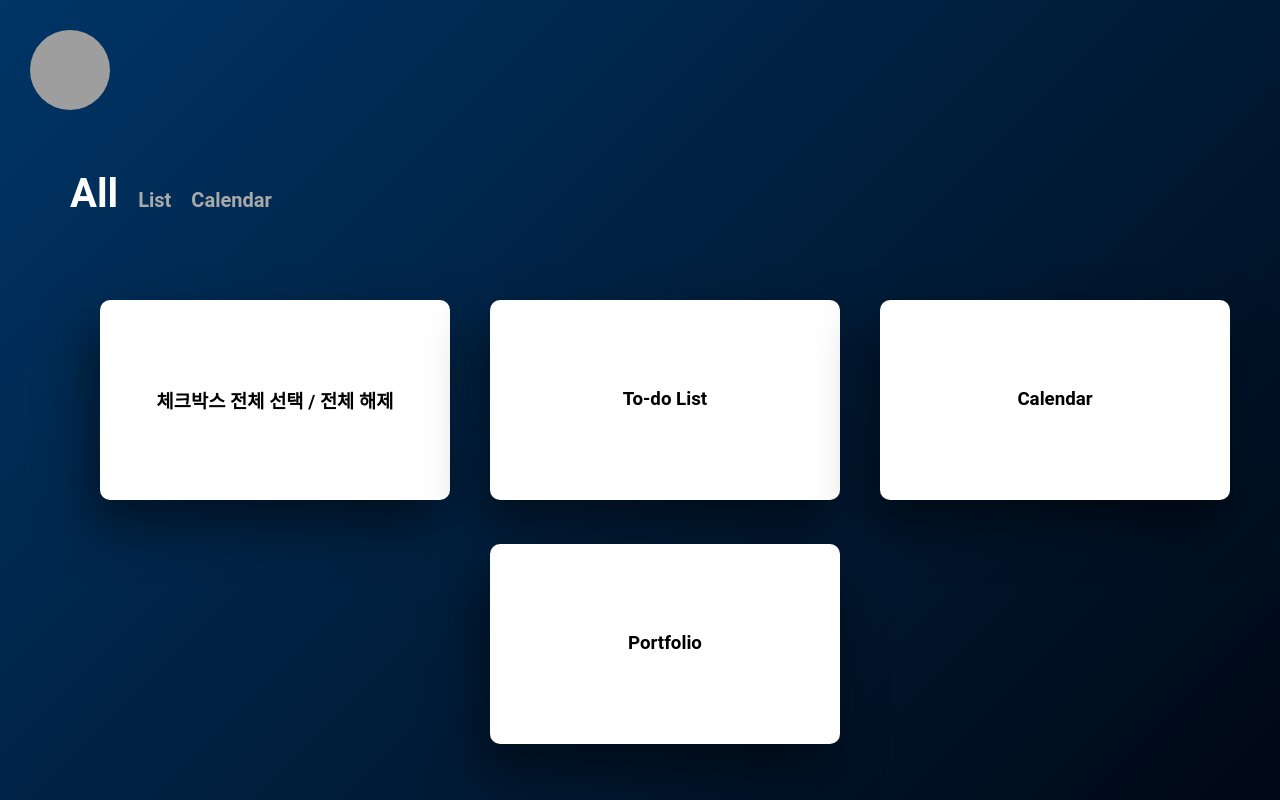
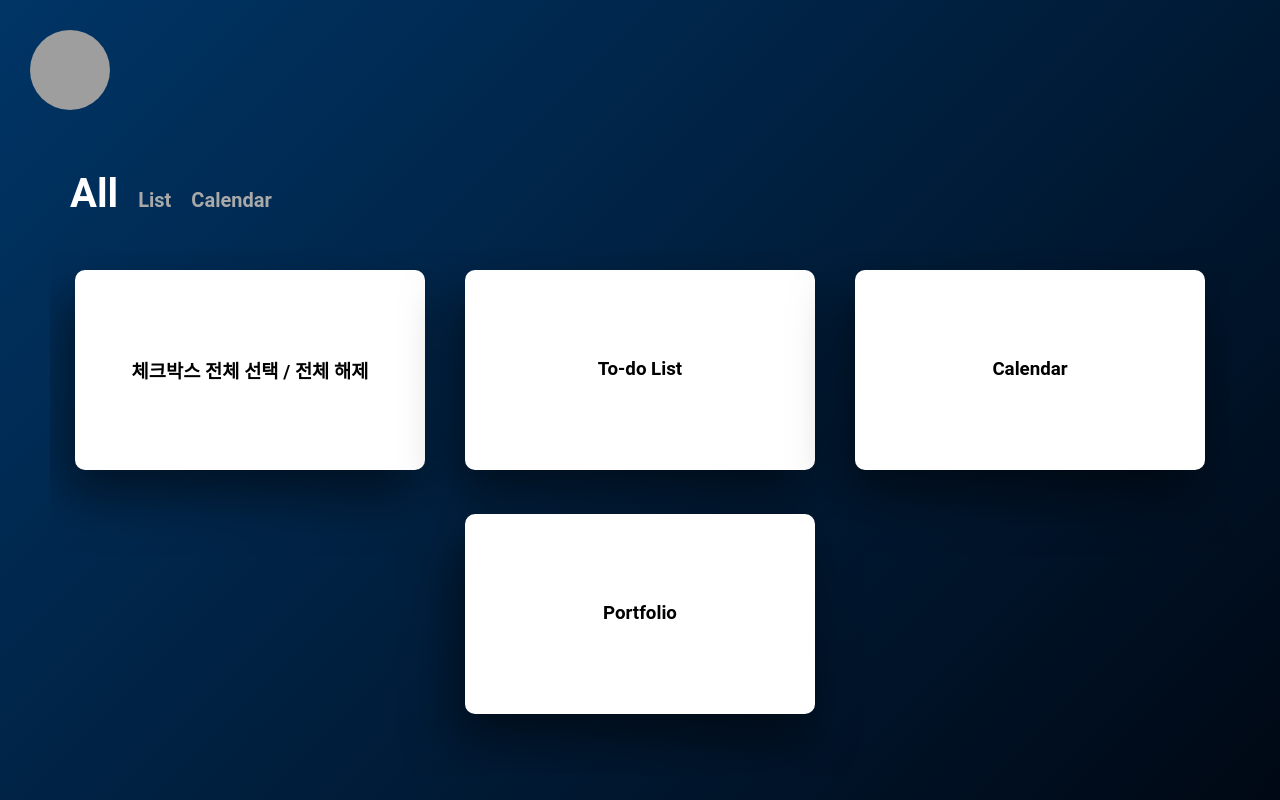
Before and after one commit to wlsdhr0831/wlsdhr0831, a React app: page /wlsdhr0831/main in a window 1280 px wide. Built offline with nearby package versions, Linux system fonts and the light colour scheme; grey boxes are pictures that could not be loaded.

Commit message:
add scrollbar css

```diff
--- a/public/index.html
+++ b/public/index.html
@@ -12,6 +12,7 @@
         margin: 0px;
         background: linear-gradient(135deg, #003566, #000814);
         transition: all 0.5s ease-in;
+        overflow: hidden;
       }
 
       #app{
--- a/src/components/home/List.js
+++ b/src/components/home/List.js
@@ -1,6 +1,24 @@
 import React from 'react';
 import ListItem from './ListItem';
 import FlexBox from '../common/FlexBox';
+import styled from 'styled-components';
+
+const ScrollBox = styled.div`
+  height: calc(100vh - 275px);
+  overflow: auto;
+
+  &::-webkit-scrollbar {
+    width: 40px;
+    background-color: transparent;
+  }
+
+  &::-webkit-scrollbar-thumb {
+    background-color: rgb(255, 255, 255, 0.8);
+    border-radius: 20px;
+    background-clip: padding-box;
+    border: 13px solid transparent;
+  }
+`;
 
 const List = () => {
   const data = [
@@ -20,11 +38,13 @@ const List = () => {
   ];
 
   return (
-    <FlexBox>
-      {data.map(d => (
-        <ListItem key={d.id} item={d} />
-      ))}
-    </FlexBox>);
+    <ScrollBox>
+      <FlexBox>
+        {data.map(d => (
+          <ListItem key={d.id} item={d} />
+          ))}
+      </FlexBox>
+    </ScrollBox>);
 }
 
 export default List;
--- a/src/layouts/MainList.js
+++ b/src/layouts/MainList.js
@@ -5,13 +5,13 @@ import List from "../components/home/List";
 const ListBox = styled.div`
   position: absolute;
   top: 20%;
-  padding-left: 50px;
+  padding: 0px 50px;
 `;
 
 const Tab = styled.div`
   color: white;
   height: 50px;
-  margin-bottom: 50px;
+  margin-bottom: 20px;
   padding: 10px;
 
   & h2{
```
